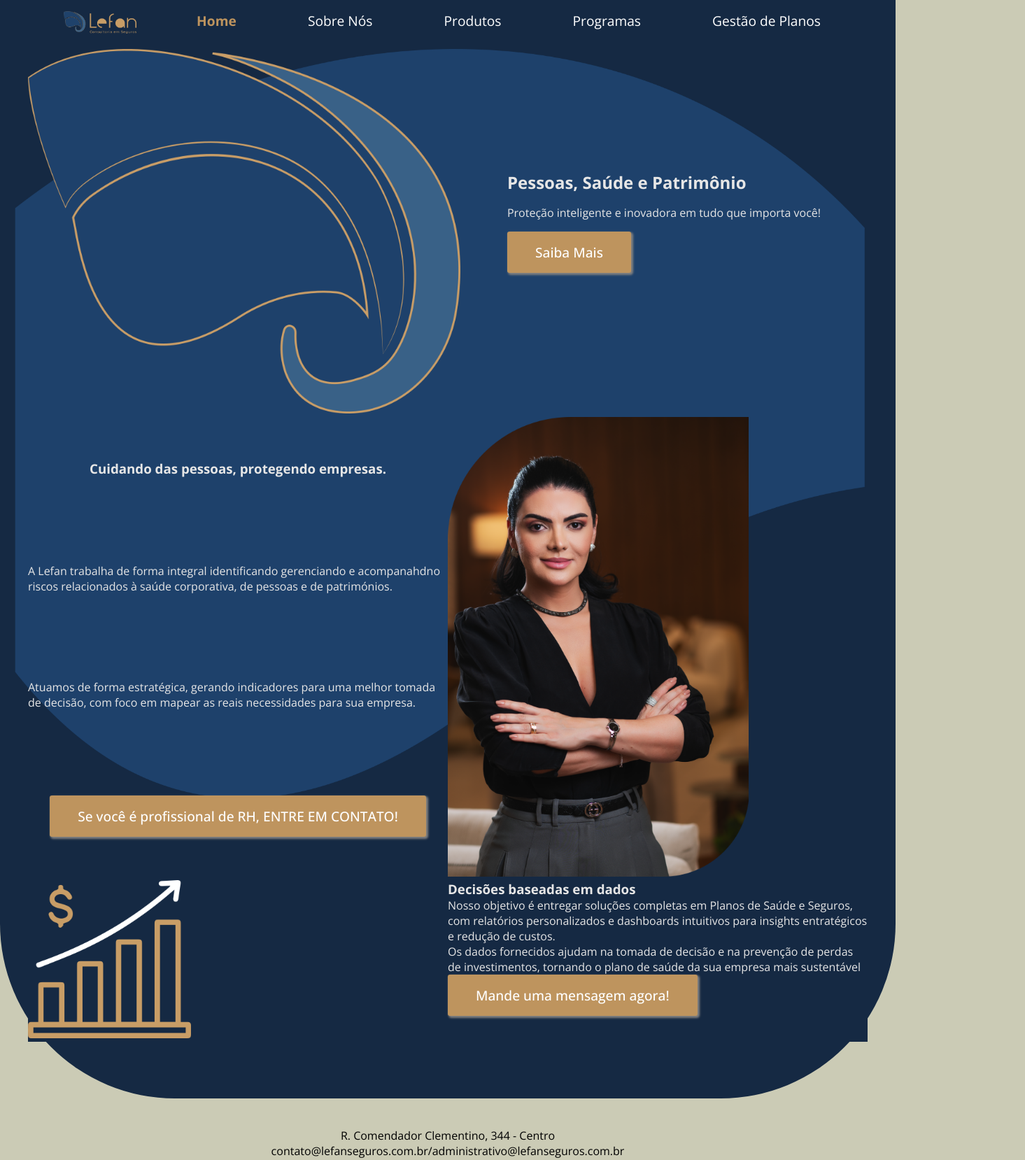
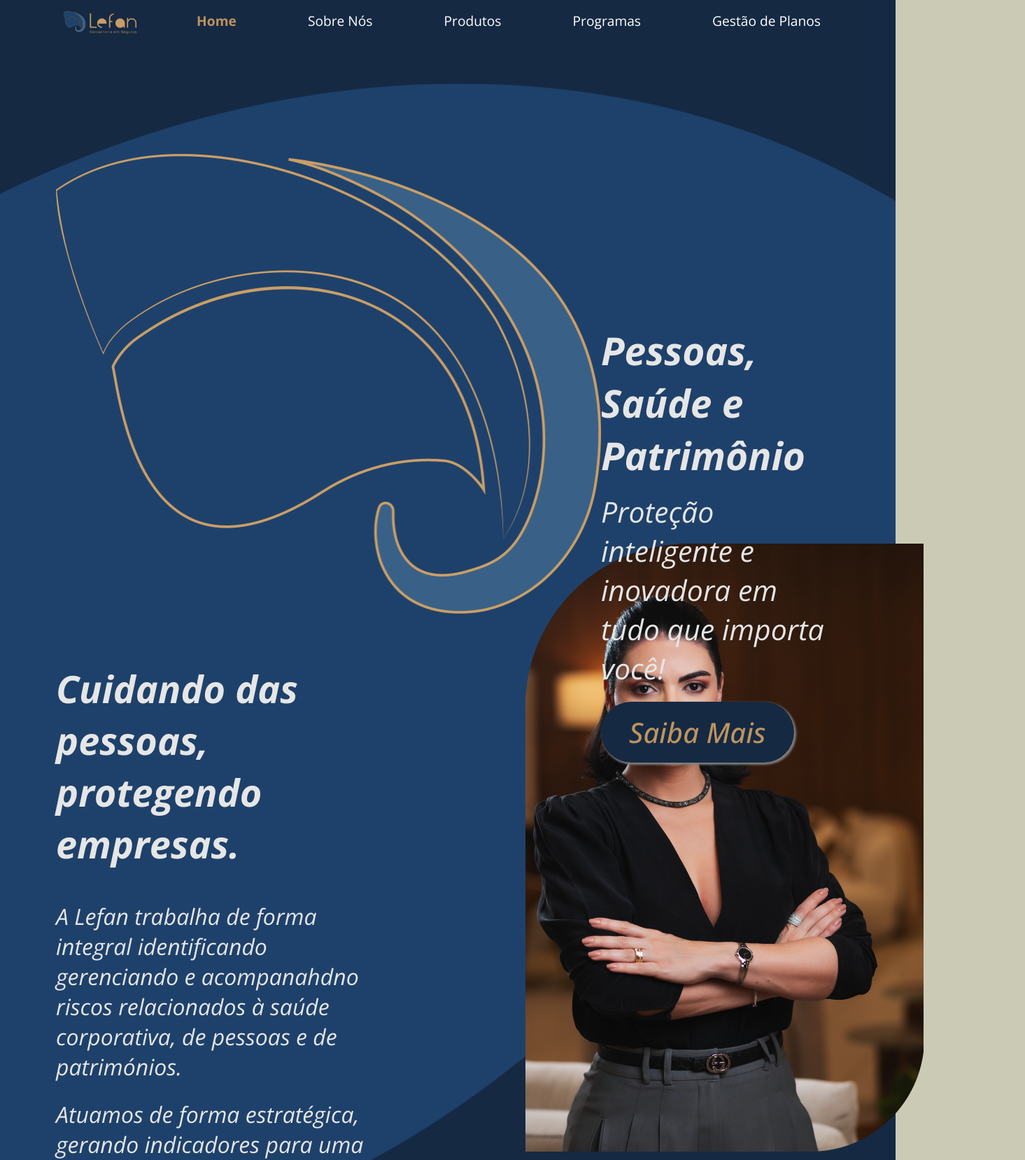
Before and after one commit to giovannicurcuruto/lefans-new, a React (Vite) app: page / in a window 1280 px wide. Shown: the top 1658 px of the page at 70% size, 1465 px wide, since content can reach past the window. Built offline with nearby package versions, Linux system fonts and the light colour scheme.

Commit message:
Home enviado para provação com build

```diff
--- a/src/components/Footer/style.ts
+++ b/src/components/Footer/style.ts
@@ -11,17 +11,21 @@ export const FooterBody = styled.div`
     place-items: center;
     color: black;
     z-index: 1;
+    color: #1f426b;
 
 `;
 
 export const FooterAddress = styled.div`
     text-align: center;
+    font-weight: 800;
+    font-size: 25px;
+
 
 `;
 
 export const FooterSocialMedia = styled.div`
     max-width: var(--max-width);
-    font-size: 16px;
+    font-size: 23px;
 
     display: grid;
     grid-template-columns: 1fr 1fr 1fr 1fr 1fr;
@@ -30,8 +34,6 @@ export const FooterSocialMedia = styled.div`
         width: 199px;
 
     }
-
-
 `;
 
 export const SpanSocialMedia = styled.span`
--- a/src/pages/home/index.tsx
+++ b/src/pages/home/index.tsx
@@ -1,5 +1,5 @@
 // interface HomePageProps {
-import { GridFans, GridFoto, GridGrafico, GridMedium, GridMediumFotoText, GridMediumGrafico, HomePageBody, ImgBgElefante, ImgCris, ImgFan, Teste1, Wrapper } from "./style";
+import { BackgroundDetails, BackgroundElefante, ButtonBlue, GridMediumGrafico, ImgCris, ImgElefante, ImgGrafico, LastButton, LastGrid, MainGrid, MainText, MidGrid, MidText, Wrapped } from "./style";
 
 import elefante from '../../assets/elefante_grande.png';
 import foto1 from '../../assets/foto1.png';
@@ -11,8 +11,70 @@ import bgelefa from '../../assets/sihueta.png';
 export default function HomePage() {
     return (
         <>
-            <Teste1>
+            <BackgroundDetails>
+                <BackgroundElefante backgroundImage={bgelefa}>
+                    <Wrapped>
+                        <MainGrid>
+                            <ImgElefante src={elefante} />
+                            <MainText>
+                                <div>
+                                    <h3>Pessoas, Saúde e Patrimônio</h3>
+                                </div>
+                                <div>
+                                    <p>Proteção inteligente e inovadora em tudo que importa você!</p></div>
+                                <div>
+                                    <ButtonBlue>Saiba Mais</ButtonBlue>
+                                </div>
+                            </MainText>
+                        </MainGrid>
+                        <MidGrid>
+                            <MidText>
+                                <div>
+                                    <h3>Cuidando das pessoas, protegendo empresas.</h3>
+                                </div>
+                                <p>A Lefan trabalha de forma integral identificando gerenciando e acompanahdno riscos relacionados à saúde corporativa, de pessoas e de patrimónios.</p>
+                                <p>Atuamos de forma estratégica, gerando indicadores para uma melhor tomada de decisão, com foco em mapear as reais necessidades para sua empresa. </p>
+                                <div>
+                                    <ButtonBlue>Se você é profissional de RH, <br/> ENTRE EM CONTATO!</ButtonBlue>
+                                </div>
+                            </MidText>
+                            <ImgCris src={foto1} />
+                        </MidGrid>
+                        <LastGrid>
+                            <ImgGrafico src={grafico1}/>
+                            <GridMediumGrafico>
+                                <div>
+                                    <h3>Decisões baseadas em dados</h3>
+                                </div>
+                                <div>
+                                    Nosso objetivo é entregar soluções completas em Planos de Saúde e Seguros, com relatórios personalizados e dashboards intuitivos para insights entratégicos e redução de custos.
+                                </div>
+                                <div>
+                                    Os dados fornecidos ajudam na tomada de decisão e na prevenção de perdas de investimentos, tornando o plano de saúde da sua empresa mais sustentável
+                                </div>
+                                <div>
+                                    <LastButton> Mande uma mensagem agora!</LastButton>
+                                </div>
+                            </GridMediumGrafico>
 
+
+
+
+                        </LastGrid>
+
+
+                    </Wrapped>
+
+                </BackgroundElefante>
+
+            </BackgroundDetails>
+
+        </>
+    )
+}
+
+
+/**<Teste1>
                 <ImgBgElefante src={bgelefa} />
                 <HomePageBody>
 
@@ -79,8 +141,4 @@ export default function HomePage() {
 
                 </HomePageBody>
 
-            </Teste1>
-
-        </>
-    )
-}
+            </Teste1> */
--- a/src/pages/home/style.ts
+++ b/src/pages/home/style.ts
@@ -1,110 +1,146 @@
 import styled from "styled-components";
 
-export const Teste1 = styled.div`
-    position: relative;
+interface BackgroundImageFont{
+    backgroundImage: string
+}
+
+
+export const BackgroundDetails = styled.div`
+    background-color: var(--main-background-color);
+    border-radius: 0 0 250px 250px;
+    height: 2800px;
     width:100%;
-    height: 1500px;
-    border-radius: 0 0 250px 250px;
-    background-color: var(--main-background-color);
 
-    z-index: 0;
-//    margin-bottom: -250px;
 `;
 
-export const HomePageBody = styled.div`
+//url(${(props) => props.backgroundImage});
+//preciso dar um padding/margin/position para 426
+export const BackgroundElefante = styled.div<BackgroundImageFont>`
+    background-image: url(${(props) => props.backgroundImage});
+    background-position: center;
+    background-repeat: no-repeat;
     position: relative;
+    top: 50px;
+    height: 1632px;
 
-    margin: 0 auto;
-    max-width:1395.758px;
-    width: 1200px;
+`;
+
+export const Wrapped = styled.div`
+    padding-left: 80px;
+    padding-right: 80px;
+
+`;
+
+export const MainGrid = styled.div`
+    position: relative;
+    top:100px;
+    display: grid;
+    grid-template-columns: 2fr 2fr;
+`;
+
+export const ImgElefante = styled.img`
+    width: 779px;
+    height: 657px;
+
+`;
+
+
+export const MainText = styled.div`
+    display: grid;
+    padding-top: 243px;
+    //place-items: center;
+    //margin: 0 auto;
+    height: 300px;
+    h3{
+        font-size: 55px;
+        font-style: italic;
+        margin-bottom: 15px;
+    }
+
+    p {
+        max-width: 670px;
+        font-size: 41px;
+        font-style: italic;
+        margin-bottom: 20px;
+    }
+
 
 
 `;
 
-export const Wrapper = styled.div`
-    display: grid;
-    position: relative;
-    place-items: center;
-    margin: 0 auto;
-    max-width:1395.758px;
-    width: 1200px;
+export const ButtonBlue = styled.button`
     background-color: var(--main-background-color);
-    //z-index: 2;
-
+    color: var(--secondary-color);
+    font-size: 40px;
+    font-style: italic;
+    border-radius: 50px;
 `;
 
-export const GridFans = styled.div`
-  position: relative;
-  display: grid;
-  grid-template-columns: 2fr 2fr;
-  z-index: 3;
-`;
+export const MidGrid = styled.div`
 
-export const GridMedium = styled.div`
-    display: grid;
-    place-items: center;
-    margin: 0 auto;
-    div {
-        margin-bottom: 1rem;
-    }
-
-    h3 {
-        font-size: 1.5rem;
-        margin-bottom: 0.5rem;
-    }
-`;
-
-export const ImgFan = styled.img`
-    max-width: 618px;
-
-`;
-
-export const GridFoto = styled.div`
-    position: relative;
     display: grid;
     grid-template-columns: 2fr 2fr;
-    z-index: 3;
+
 
 
 `;
 
+export const MidText = styled.div`
+    padding-top: 170px;
+    font-style: italic;
 
-export const GridMediumFotoText = styled.div`
-    display: grid;
-    place-items: center;
-    margin: 0 auto;
+    h3 {
+       font-size: 54px;
+       margin-bottom: 45px;
+    }
+
+    p{
+        font-size: 32px;
+        margin-bottom: 25px;
+    }
+
+    button{
+        margin-left: 180px;
+    }
 
 `;
 
 export const ImgCris = styled.img`
-    max-width: 430px;
+    //max-width: 430px;
+    padding-left:200px
 
 `;
 
-export const GridGrafico = styled.div`
+export const LastGrid = styled.div`
+    padding-top: 310px;
     display: grid;
-    grid-template-columns: 2fr 2fr;
+    grid-template-columns: 0.8fr 2fr;
 
-    img{
-        max-width: 233px;
-    }
+
 
 `;
 
 export const GridMediumGrafico = styled.div`
+    display: grid;
     grid-template-rows: 2fr 2fr 2fr 1fr;
+    max-width: 1100px;
+    padding-left: 120px;
+    h3{
+        font-size: 54px;
+    }
+
+    font-size: 32px;
+    font-style: italic;
 
 `;
 
-export const ImgBgElefante = styled.img`
+export const LastButton = styled.button`
+    font-size: 32px;
+    font-style: italic;
+    border-radius: 50px;
+    color: var(--main-background-color);
+`;
 
-    position: absolute; /* Para posicionamento relativo ao pai */
-    top: 0;
-    left: 50%;
-    transform: translateX(-50%);
-    width: 1650px;
-    z-index: 1; /* Certifica-se de que está atrás */
-    //max-width: 1400; /* Remove o limite de largura */
-
-
+export const ImgGrafico = styled.img`
+    width: 450px;
 `;
```
